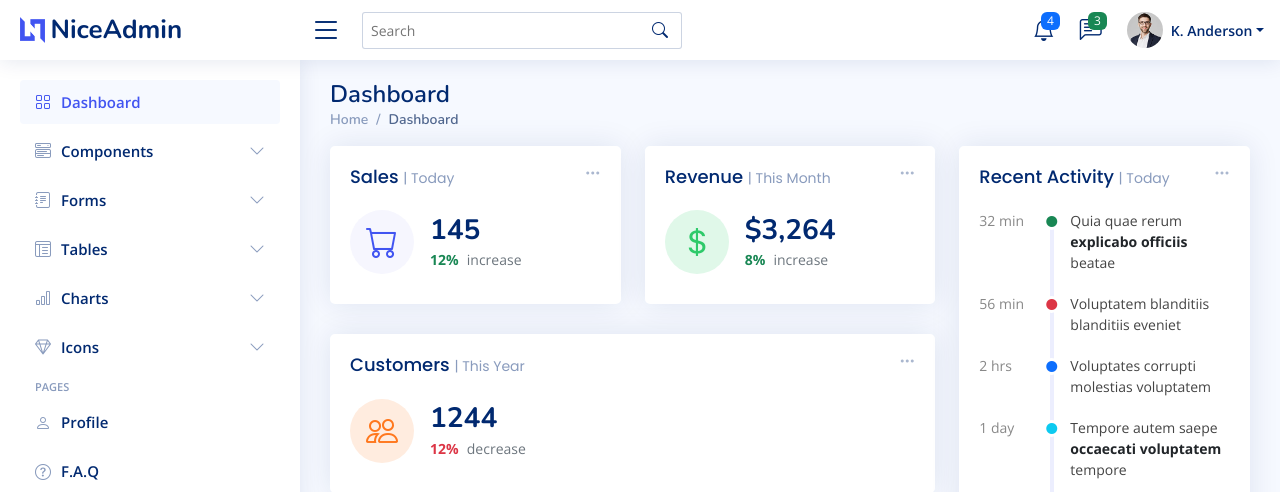
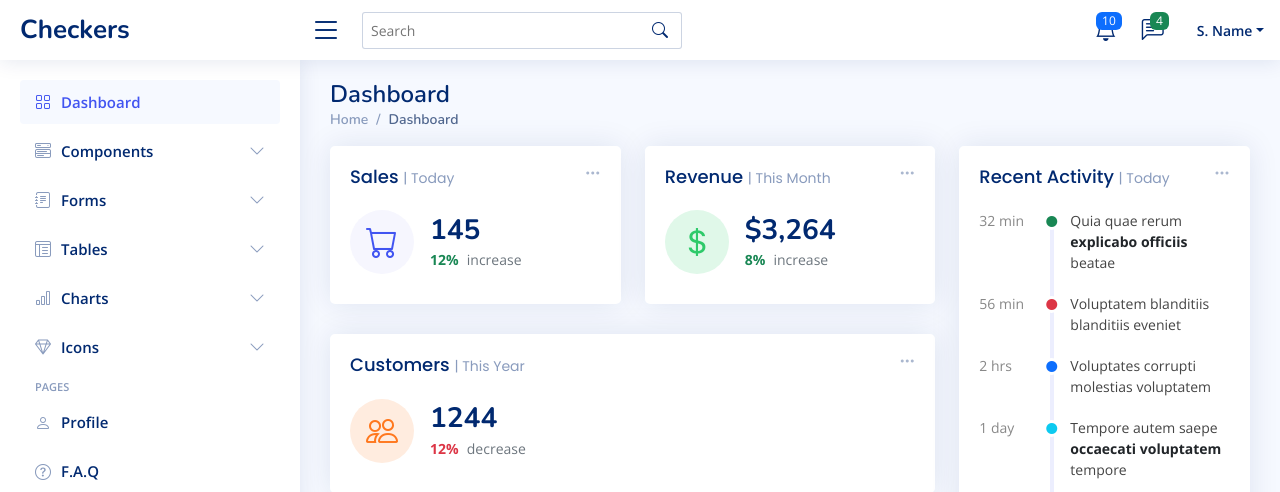
Before and after one commit to a-kosak-mbx/checkers, a Django app: page /players/ in a window 1280 px wide. Shown: the top 492 px of the page. Run offline with Django 4.2, Linux system fonts and the light colour scheme; some libraries are stand-ins or nearby versions.

Commit message:
Base page modified.

```diff
--- a/players/views.py
+++ b/players/views.py
@@ -2,8 +2,35 @@ from django.http import HttpRequest, HttpResponse
 from django.shortcuts import render
 
 
+def get_number_of_notifications_for_user() -> int:
+    return 10
+
+
+def get_number_of_messages_for_user() -> int:
+    return 4
+
+
+def get_short_user_name() -> str:
+    return 'S. Name'
+
+
+def get_long_user_name() -> str:
+    return 'Some Name'
+
+
+def get_grade() -> str:
+    return 'Junior'
+
+
 def index(request: HttpRequest):
-    return render(request, 'index.html')
+    context = {
+        'number_of_notifications': get_number_of_notifications_for_user(),
+        'number_of_messages': get_number_of_messages_for_user(),
+        'short_user_name': get_short_user_name(),
+        'long_user_name': get_long_user_name(),
+        'grade': get_grade(),
+    }
+    return render(request, 'index.html', context=context)
 
 
 def fetch_user(request: HttpRequest):
--- a/templates/index.html
+++ b/templates/index.html
@@ -45,8 +45,7 @@
 
     <div class="d-flex align-items-center justify-content-between">
       <a href="index.html" class="logo d-flex align-items-center">
-        <img src="{% static 'img/logo.png' %}" alt="">
-        <span class="d-none d-lg-block">NiceAdmin</span>
+        <span class="d-none d-lg-block">Checkers</span>
       </a>
       <i class="bi bi-list toggle-sidebar-btn"></i>
     </div><!-- End Logo -->
@@ -71,7 +70,7 @@
 
           <a class="nav-link nav-icon" href="#" data-bs-toggle="dropdown">
             <i class="bi bi-bell"></i>
-            <span class="badge bg-primary badge-number">4</span>
+            <span class="badge bg-primary badge-number">{{ number_of_notifications }}</span>
           </a><!-- End Notification Icon -->
 
           <ul class="dropdown-menu dropdown-menu-end dropdown-menu-arrow notifications">
@@ -146,7 +145,7 @@
 
           <a class="nav-link nav-icon" href="#" data-bs-toggle="dropdown">
             <i class="bi bi-chat-left-text"></i>
-            <span class="badge bg-success badge-number">3</span>
+            <span class="badge bg-success badge-number">{{ number_of_messages }}</span>
           </a><!-- End Messages Icon -->
 
           <ul class="dropdown-menu dropdown-menu-end dropdown-menu-arrow messages">
@@ -211,14 +210,14 @@
         <li class="nav-item dropdown pe-3">
 
           <a class="nav-link nav-profile d-flex align-items-center pe-0" href="#" data-bs-toggle="dropdown">
-            <img src="{% static 'img/profile-img.jpg' %}" alt="Profile" class="rounded-circle">
-            <span class="d-none d-md-block dropdown-toggle ps-2">K. Anderson</span>
+            <!-- <img src="{% static 'img/profile-img.jpg' %}" alt="Profile" class="rounded-circle"> -->
+            <span class="d-none d-md-block dropdown-toggle ps-2">{{ short_user_name }}</span>
           </a><!-- End Profile Iamge Icon -->
 
           <ul class="dropdown-menu dropdown-menu-end dropdown-menu-arrow profile">
             <li class="dropdown-header">
-              <h6>Kevin Anderson</h6>
-              <span>Web Designer</span>
+              <h6>{{ long_user_name }}</h6>
+              <span>  {{ grade }} </span>
             </li>
             <li>
               <hr class="dropdown-divider">
@@ -228,26 +227,6 @@
               <a class="dropdown-item d-flex align-items-center" href="users-profile.html">
                 <i class="bi bi-person"></i>
                 <span>My Profile</span>
-              </a>
-            </li>
-            <li>
-              <hr class="dropdown-divider">
-            </li>
-
-            <li>
-              <a class="dropdown-item d-flex align-items-center" href="users-profile.html">
-                <i class="bi bi-gear"></i>
-                <span>Account Settings</span>
-              </a>
-            </li>
-            <li>
-              <hr class="dropdown-divider">
-            </li>
-
-            <li>
-              <a class="dropdown-item d-flex align-items-center" href="pages-faq.html">
-                <i class="bi bi-question-circle"></i>
-                <span>Need Help?</span>
               </a>
             </li>
             <li>
```
